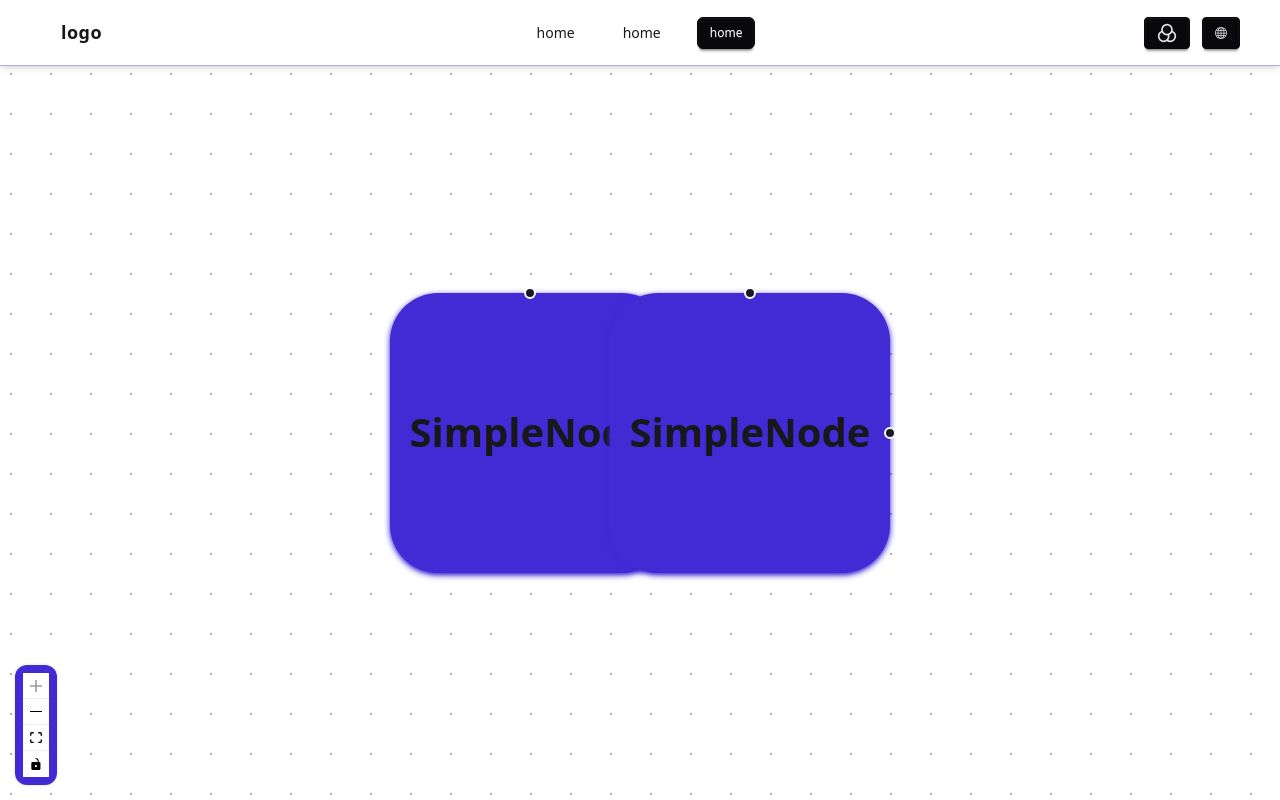
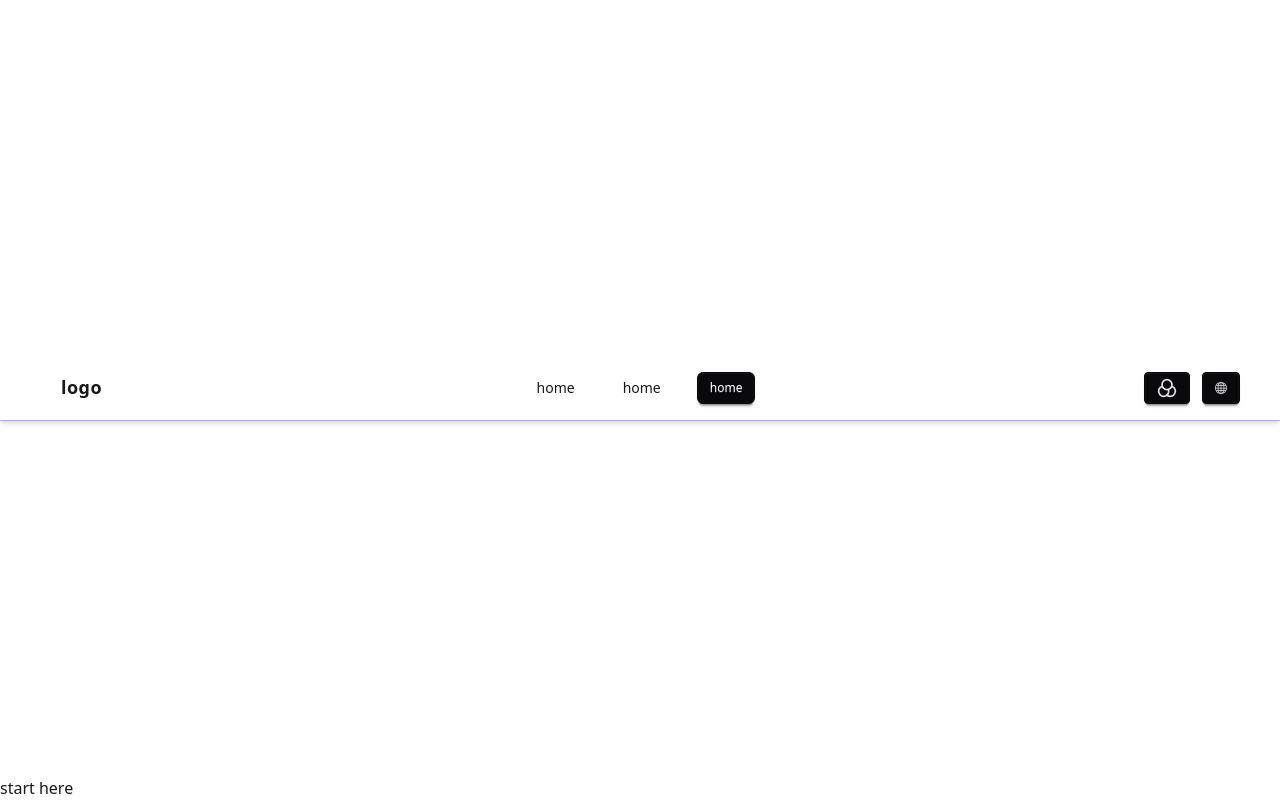
Before and after one commit to Osamaa3mmar/React-Template, a React (Vite) app: page / in a window 1280 px wide. Built offline with nearby package versions, Linux system fonts and the light colour scheme.

Commit message:
refactor: remove unused dependencies and update theme context

```diff
--- a/package.json
+++ b/package.json
@@ -11,7 +11,6 @@
   },
   "dependencies": {
     "@tailwindcss/vite": "^4.1.12",
-    "@xyflow/react": "^12.8.4",
     "axios": "^1.11.0",
     "daisyui": "^5.1.6",
     "i18next": "^25.5.1",
@@ -22,6 +21,7 @@
     "react-i18next": "^15.7.3",
     "react-icons": "^5.5.0",
     "react-router-dom": "^7.8.2",
+    "sonner": "^2.0.7",
     "tailwindcss": "^4.1.12"
   },
   "devDependencies": {
--- a/src/App.jsx
+++ b/src/App.jsx
@@ -1,6 +1,5 @@
 import { createBrowserRouter, RouterProvider } from 'react-router-dom'
 import MainLayout from './Layouts/MainLayout/MainLayout'
-import HomePage from './Pages/HomePage/HomePage'
 import { ThemeContextProvidor } from './Contexts/ThemeContext'
 import { LanguageProvider } from './Contexts/LanguageContext'
 
@@ -8,8 +7,7 @@ export default function App() {
   const router=createBrowserRouter([
     //MainLayout
     {path:"/",element:<LanguageProvider><ThemeContextProvidor><MainLayout/></ThemeContextProvidor></LanguageProvider>,children:[
-      {path:"",index:true,element:<HomePage/>},
-      {path:"home",element:<HomePage/>},
+      {path:"",element:<h2>start here</h2>}
     ]},
 
 
--- a/src/Contexts/ThemeContext.jsx
+++ b/src/Contexts/ThemeContext.jsx
@@ -10,11 +10,11 @@ export const ThemeContextProvidor=({children})=>{
         //هذا فكرتو انو يغير الثيم لكل اشي لا تستخدمو في فنكشنات ثانية بتستخدمو
         const setBodyTheme=(theme)=>{
             document.documentElement.setAttribute("data-theme",theme);
-
         }
         //هذا السطر بيجيبلك اذا المستخدم دخل اول مرة للموقع هل هو باي ديفولت اسود او لا
     const prefersDark = window.matchMedia('(prefers-color-scheme: dark)').matches;
     const [current,setCurrent]=useState(prefersDark?"dark":"light");
+
     const changeTheme=(theme)=>{
     setCurrent(theme);
     setBodyTheme(theme);
@@ -29,7 +29,6 @@ export const ThemeContextProvidor=({children})=>{
     const themes = [
   "light",
   "dark",
-  "silk"
 ];
 
 
--- a/src/Pages/HomePage/HomePage.jsx
+++ /dev/null
@@ -1,60 +0,0 @@
-import { addEdge, applyEdgeChanges, applyNodeChanges, Background, Controls, ReactFlow } from '@xyflow/react';
-import React, { useCallback, useState } from 'react'
-import SimpleNode from '../../Components/BoardNodes/SimpleNode';
-const initialNodes = [
-  {
-    id: 'node-1',
-    type: 'simple',
-    position: { x: 0, y: 0 },
-    data: { value: 123 },
-  }, {
-    id: 'node-2',
-    type: 'simple',
-    position: { x: 110, y: 0 },
-    data: { value: 123 },
-  },
-];
-
-const initialEdges = [];
-export default function HomePage() {
-  const [nodes, setNodes] = useState(initialNodes);
-  const [edges, setEdges] = useState(initialEdges);
-  const nodeTypes={
-    simple:SimpleNode
-  }
-  // console.log(nodes)
-  // console.log(edges)
-  const onNodesChange = useCallback(
-    (changes) => setNodes((nodesSnapshot) => applyNodeChanges(changes, nodesSnapshot)),
-    [],
-  );
-  const onEdgesChange = useCallback(
-    (changes) => setEdges((edgesSnapshot) => applyEdgeChanges(changes, edgesSnapshot)),
-    [],
-  );
-  const onConnect = useCallback(
-    (params) => setEdges((edgesSnapshot) => addEdge(params, edgesSnapshot)),
-    [],
-  );
-  return (
-    <div className="w-full flex-1  ">
-
-<ReactFlow
-        nodes={nodes}
-        edges={edges}
-        onNodesChange={onNodesChange}
-        onEdgesChange={onEdgesChange}
-        onConnect={onConnect}
-        nodeTypes={nodeTypes}
-        fitView
-        attributionPosition={"hidden"} // هذا يخفي توقيع React Flow
-
-      >
-        <Background/>
-<Controls
-  className="!bg-primary !rounded-xl !p-2 [&>button]:!bg-white [&>button]:!text-black [&>button:hover]:!bg-gray-200"
-/>
-      </ReactFlow>
-    </div>
-  )
-}
--- a/src/index.css
+++ b/src/index.css
@@ -2,40 +2,7 @@
 @plugin "daisyui" {
   themes: light --default, dark --prefersdark, silk;
 }
-@plugin "daisyui/theme" {
-  name: "silk";
-  default: false;
-  prefersdark: false;
-  color-scheme: "light";
-  --color-base-100: oklch(12% 0.042 264.695);
-  --color-base-200: oklch(20% 0.042 265.755);
-  --color-base-300: oklch(27% 0.041 260.031);
-  --color-base-content: oklch(96% 0.007 247.896);
-  --color-primary: oklch(58% 0.233 277.117);
-  --color-primary-content: oklch(96% 0.018 272.314);
-  --color-secondary: oklch(65% 0.241 354.308);
-  --color-secondary-content: oklch(97% 0.014 343.198);
-  --color-accent: oklch(63% 0.237 25.331);
-  --color-accent-content: oklch(97% 0.013 17.38);
-  --color-neutral: oklch(37% 0.044 257.287);
-  --color-neutral-content: oklch(98% 0.003 247.858);
-  --color-info: oklch(68% 0.169 237.323);
-  --color-info-content: oklch(97% 0.013 236.62);
-  --color-success: oklch(76% 0.233 130.85);
-  --color-success-content: oklch(98% 0.031 120.757);
-  --color-warning: oklch(79% 0.184 86.047);
-  --color-warning-content: oklch(98% 0.026 102.212);
-  --color-error: oklch(65% 0.241 354.308);
-  --color-error-content: oklch(97% 0.014 343.198);
-  --radius-selector: 0.25rem;
-  --radius-field: 0.5rem;
-  --radius-box: 0.25rem;
-  --size-selector: 0.25rem;
-  --size-field: 0.25rem;
-  --border: 1px;
-  --depth: 0;
-  --noise: 1;
-}
+
 
 
 *{
--- a/src/main.jsx
+++ b/src/main.jsx
@@ -2,7 +2,6 @@ import { createRoot } from "react-dom/client";
 import "./index.css";
 import App from "./App.jsx";
 import "./i18n";
-import '@xyflow/react/dist/style.css';
 
 document.documentElement.classList.add("duration-700")
 createRoot(document.getElementById("root")).render(
```
Also changed, not shown: src/NotFound.css (added), src/NotFound.jsx (added), 1 other file (tests, documents, lock files or other folders).
